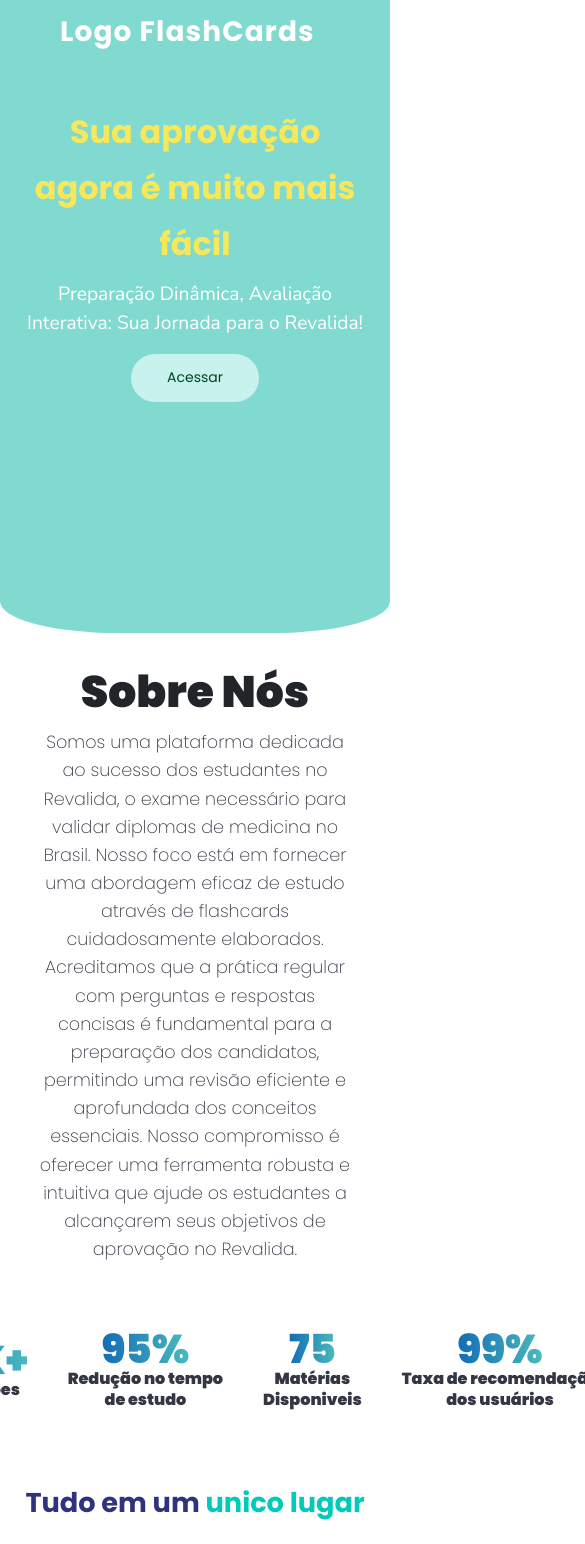
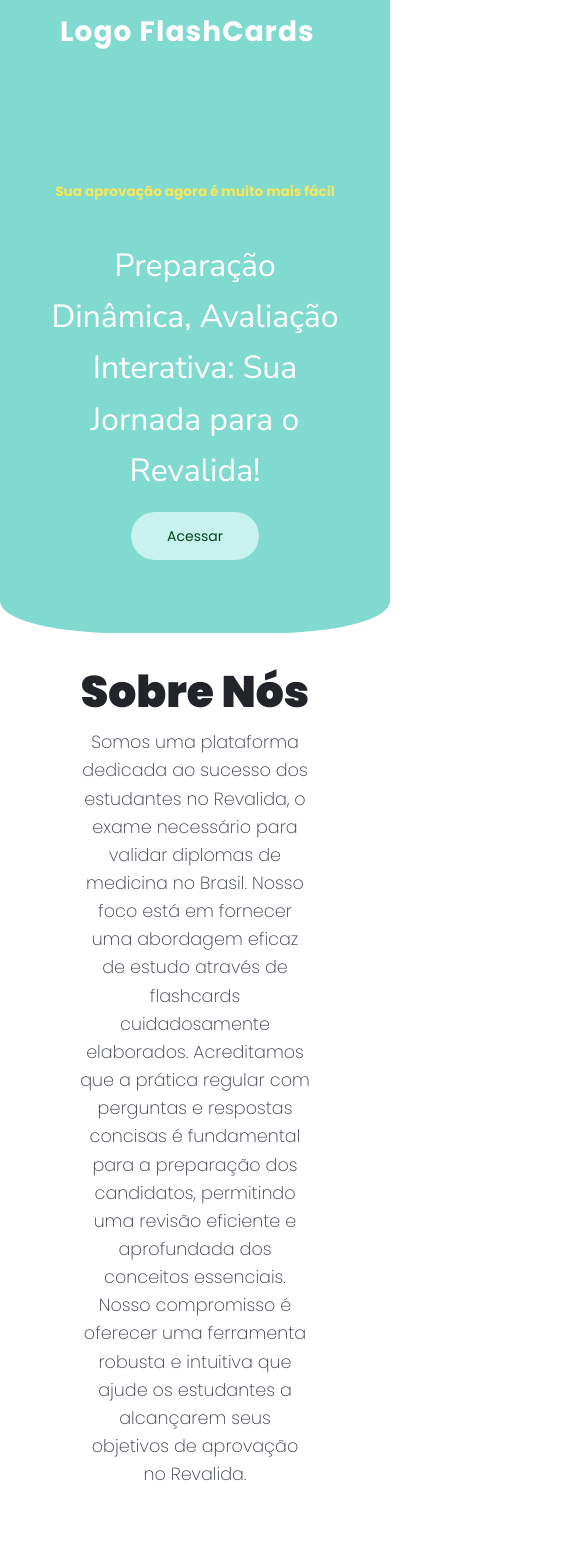
Before and after one commit to rorxtto1/React1, a React (Vite) app: page /#/landing-page in a window 390 px wide. Shown: the top 1544 px of the page, 585 px wide, since content can reach past the window. Built offline with nearby package versions, Linux system fonts and the light colour scheme.

Commit message:
responsividade LandigPage

```diff
--- a/src/Components/FlashCards/FlashCards.css
+++ b/src/Components/FlashCards/FlashCards.css
@@ -28,8 +28,6 @@
   letter-spacing: 0.02em;
   text-decoration-line: underline;
   color: #696984;
-
-
 }
 
 .card-front-text{
--- a/src/Components/FormLogin/FormLogin.css
+++ b/src/Components/FormLogin/FormLogin.css
@@ -7,6 +7,7 @@
     flex-direction: column;
     justify-content: space-evenly;
     align-items: center;
+    min-height: 100vh;
 
 }
 
@@ -15,7 +16,7 @@
     font-family: 'Poppins';
     font-style: normal;
     font-weight: 400;
-    font-size: 2vw;
+    font-size: 2.5vw;
     line-height: 24px;
 
     color: #000000;
@@ -89,26 +90,17 @@
 
 @media screen and (max-width: 1215px) {
 
-    .question,
-    .link {
-        font-size: 16px;
-    }
 
     .title {
-        font-size: 2vw;
+        font-size: 2.5vw;
     }
 
     .highlight {
-        font-size: 4vw;
-    }
-
-    .form {
-        width: 100%;
+        font-size: 4.5vw;
     }
 
     .form-control {
-        width: 100%;
-        max-width: 400px;
+      width: 100%;
     }
 }
 
@@ -120,42 +112,32 @@
         /* Removendo a posição superior */
     }
 
-    .question,
-    .link {
-        font-size: 14px;
-    }
-
     .title {
-        font-size: 2vw;
+        font-size: 2.5vw;
     }
 
     .highlight {
-        font-size: 5vw;
+        font-size: 4.5vw;
     }
 
     .form-control {
-        width: 90%;
-        max-width: 400px;
+        width: 100%;
     }
 }
 
 @media screen and (max-width: 620px) {
 
-    .question,
-    .link {
-        font-size: 14px;
-    }
+
 
     .title {
-        font-size: 2vw;
+        font-size: 2.5vw;
     }
 
     .highlight {
-        font-size: 5vw;
+        font-size: 4.5vw;
     }
 
     .form-control {
-        width: 90%;
-        max-width: 400px;
+        width: 100%;
     }
 }
--- a/src/Components/FormLogin/FormLogin.jsx
+++ b/src/Components/FormLogin/FormLogin.jsx
@@ -11,7 +11,7 @@ const FormLogin = () => {
     const [senha, setSenha] = useState("");
 
     {/* printando no console */ }
-    const handleSubmit = (event) => {
+    const handleSubmit = (event) => {v
         event.preventDefault();
         console.log(senha);
         console.log(email)
--- a/src/Components/LandingPage/LandingPage.css
+++ b/src/Components/LandingPage/LandingPage.css
@@ -1,7 +1,7 @@
 .topSection {
 
     width: 100%;
-    height: 75vh;
+    min-height: 75vh;
     background: #81DAD0;
     border-bottom-left-radius: 30% 5%;
     border-bottom-right-radius: 30% 5%;
@@ -46,7 +46,7 @@
     font-family: 'Poppins';
     font-style: normal;
     font-weight: 700;
-    font-size:  3rem;
+    font-size: 2.5vw;
     line-height: 5rem;
 
     color: #f7e75b;
@@ -60,7 +60,7 @@
     font-family: 'Poppins';
     font-style: normal;
     font-weight: 700;
-    font-size: 3rem;
+    font-size: 2.5vw;
     line-height: 3rem;
 
     color: #f7e75b;
@@ -87,7 +87,7 @@
 .topSection1 {
 
     width: 100%;
-    height: 105vh;
+    min-height: 105vh;
     display: flex;
     flex-direction: column;
     align-items: center;
@@ -111,6 +111,7 @@
     align-items: center;
     margin-top: 1rem;
     width: 75%;
+    flex-wrap: wrap;
 }
 
 
@@ -170,7 +171,7 @@
 }
 
 .topSection2 {
-    height: 100vh;
+    min-height: 100vh;
     width: 100%;
     display: flex;
     flex-direction: column;
@@ -315,127 +316,30 @@ border-radius: 99px;
     background-color: #00958C;
 }
 
-/* Para telas menores que 768px */
-@media screen and (max-width: 768px) {
-    .wrap-container-top {
-        width: 90%; /* Ajuste a largura conforme necessário */
-    }
-
+@media (max-width: 1200px) {
+    .highlight-container-top,
     .title-container-top {
-        font-size: 2.5rem;
-        line-height: 4rem;
-    }
-
-    .highlight-container-top {
-        font-size: 2.5rem;
-        line-height: 2.5rem;
-    }
-
-    .text-container-top {
-        font-size: 1.5rem;
-        line-height: 150%;
-    }
-
-    .container-top {
-        padding-top: 3rem;
-    }
-
-    .topSection1 header {
-        width: 90%;
-    }
-
-    .container-top1 {
-        width: 90%;
-    }
-
-    .highlight-container-top1 {
-        font-size: 3rem;
-    }
-
-    .text-container-top1 {
-        font-size: 1.2rem;
-    }
-
-    .card {
-        width: 100%;
-        height: auto;
-    }
-
-    .price {
-        font-size: 36px;
-        line-height: 48px;
-    }
-
-    .description {
-        font-size: 12px;
-    }
-
-    .icon {
-        font-size: 16px;
-        line-height: 28px;
-    }
-
-    .btn {
-        width: 90%;
+        font-size: 3.5vw;
     }
 }
 
-/* Para telas menores que 480px */
-@media screen and (max-width: 480px) {
+@media (max-width: 992px) {
+    .highlight-container-top,
     .title-container-top {
-        font-size: 2rem;
-        line-height: 3.5rem;
-    }
-
-    .highlight-container-top {
-        font-size: 2rem;
-        line-height: 2rem;
-    }
-
-    .text-container-top {
-        font-size: 1.2rem;
-    }
-
-    .container-top {
-        padding-top: 2rem;
-    }
-
-    .topSection1 header {
-        width: 95%;
-    }
-
-    .container-top1 {
-        width: 95%;
-    }
-
-    .highlight-container-top1 {
-        font-size: 2.5rem;
-    }
-
-    .text-container-top1 {
-        font-size: 1rem;
-    }
-
-    .card {
-        width: 100%;
-        height: auto;
-    }
-
-    .price {
-        font-size: 32px;
-        line-height: 44px;
-    }
-
-    .description {
-        font-size: 12px;
-    }
-
-    .icon {
-        font-size: 14px;
-        line-height: 24px;
-    }
-
-    .btn {
-        width: 90%;
+        font-size: 3.5vw;
     }
 }
+
+@media (max-width: 768px) {
+    .highlight-container-top,
+    .title-container-top {
+        font-size: 3.5vw;
+    }
+}
+
+@media (max-width: 576px) {
+    .highlight-container-top,
+    .title-container-top {
+        font-size: 3.5vw;
+    }
+}
--- a/src/Components/LandingPage/LandingPage.jsx
+++ b/src/Components/LandingPage/LandingPage.jsx
@@ -283,7 +283,11 @@ const LandingPage = () => {
           Nossos Planos
         </h1>
 
-        <div style={{ display: "flex" }}>
+        <div style={{  display: "flex",
+           justifyContent: "center",
+           alignItems: "center",
+           flexWrap: "wrap",
+        }}>
           <div className="card">
             <div style={{ paddingTop: "20px" }}>
               <div className="plans-title">
@@ -460,6 +464,8 @@ const LandingPage = () => {
       </section>
 
       <section className="footer-LandingPage"></section>
+
+
     </div>
   );
 };
--- a/src/Components/Login/Login.css
+++ b/src/Components/Login/Login.css
@@ -12,6 +12,7 @@
     display: flex;
     justify-content: center;
     align-items: center;
+    min-height: 100vh;
 }
 
 .Titulo {
```
